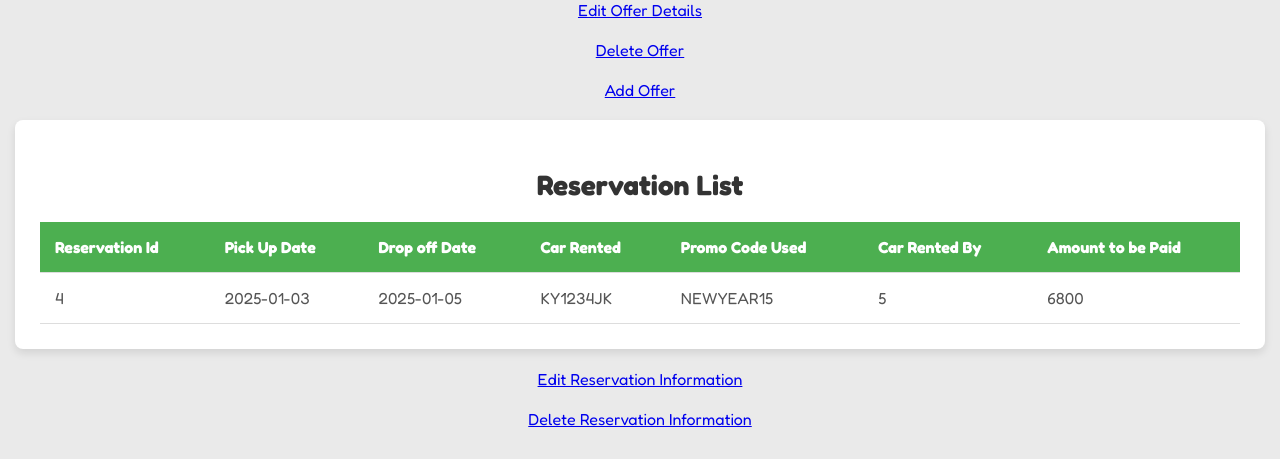
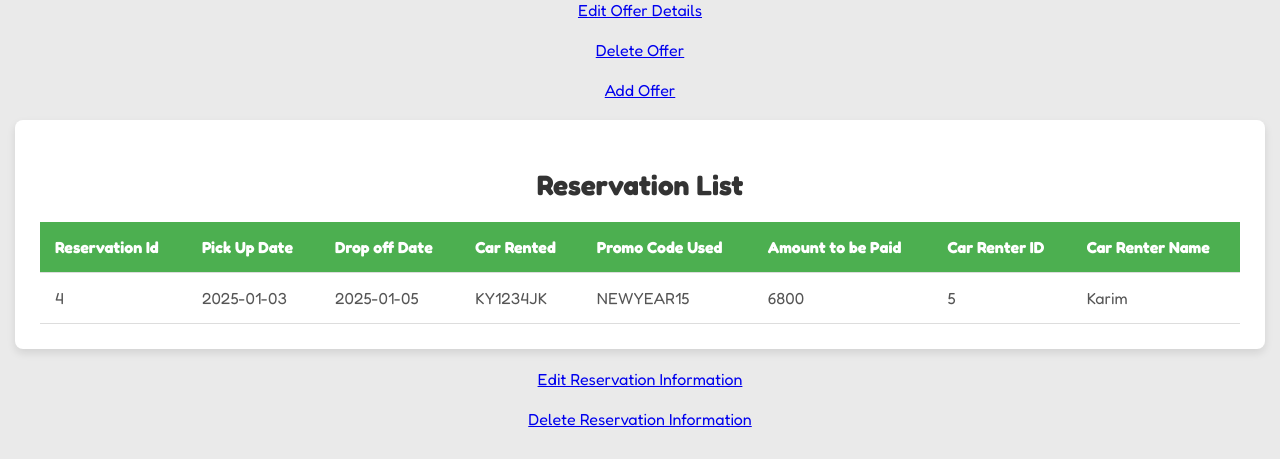
Before and after one commit to Lusaka2003/CSE370Project, a PHP site: page /admin_dashboard.php in a window 1280 px wide. Shown: the part 1477-1936 px from the top of the page. Run offline with PHP 8.4, Linux system fonts and the light colour scheme; data comes from the database, SQL or seed files in the repository.

Commit message:
Update admin_dashboard.php

```diff
--- a/admin_dashboard.php
+++ b/admin_dashboard.php
@@ -209,14 +209,17 @@
                             <th>Drop off Date</th>
                             <th>Car Rented</th>
                             <th>Promo Code Used</th>
-                            <th>Car Rented By</th>
                             <th>Amount to be Paid</th>
+                            <th>Car Renter ID</th>
+                            <th>Car Renter Name</th>
+
                         </tr>
                     </thead>
                     <tbody>
                         <?php
                         require_once("connect.php");
-                        $sql = "SELECT * FROM reservation ORDER BY End_Date";
+                        // $sql = "SELECT * FROM reservation ORDER BY End_Date";
+                        $sql = "SELECT r.Reservation_ID,r.Start_Date,r.End_Date,r.License_plate,r.Promo_Code,r.totalAmount,r.USER_ID,c.Name from reservation r, customer c where c.USER_ID=r.USER_ID ORDER BY r.End_Date";
                         $result = mysqli_query($conn, $sql);
                         if(mysqli_num_rows($result) > 0){
                             while($row = mysqli_fetch_array($result)){
@@ -227,8 +230,10 @@
                             <td><?php echo $row["End_Date"]; ?></td>
                             <td><?php echo $row["License_plate"]; ?></td>
                             <td><?php echo $row["Promo_Code"]; ?></td>
+                            <td><?php echo $row["totalAmount"]; ?></td>
                             <td><?php echo $row["USER_ID"]; ?></td>
-                            <td><?php echo $row["totalAmount"]; ?></td>
+                            <td><?php echo $row["Name"]; ?></td>
+
                         </tr>
                         <?php
                             }
```
